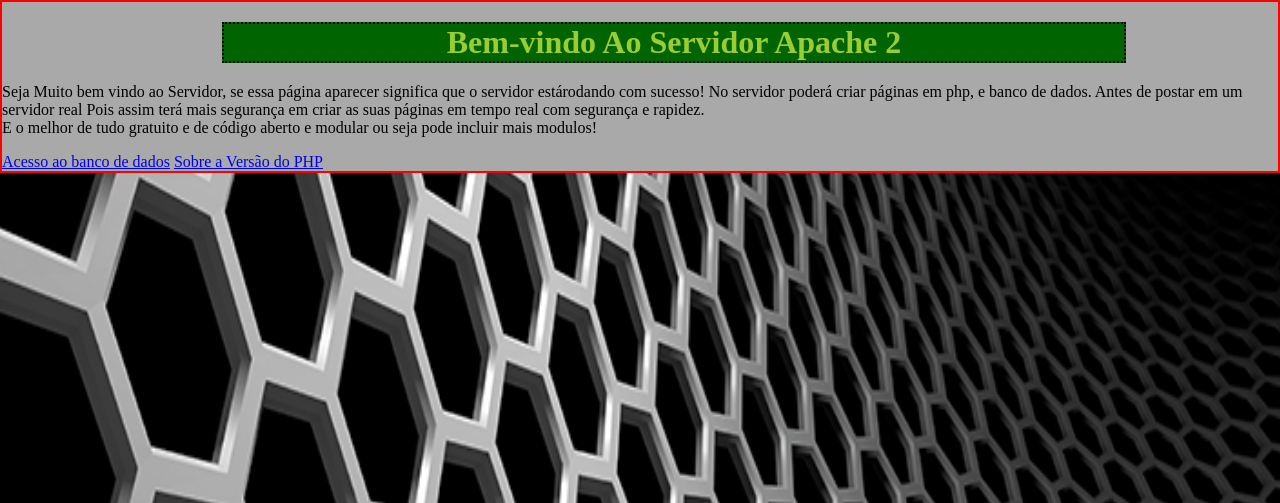
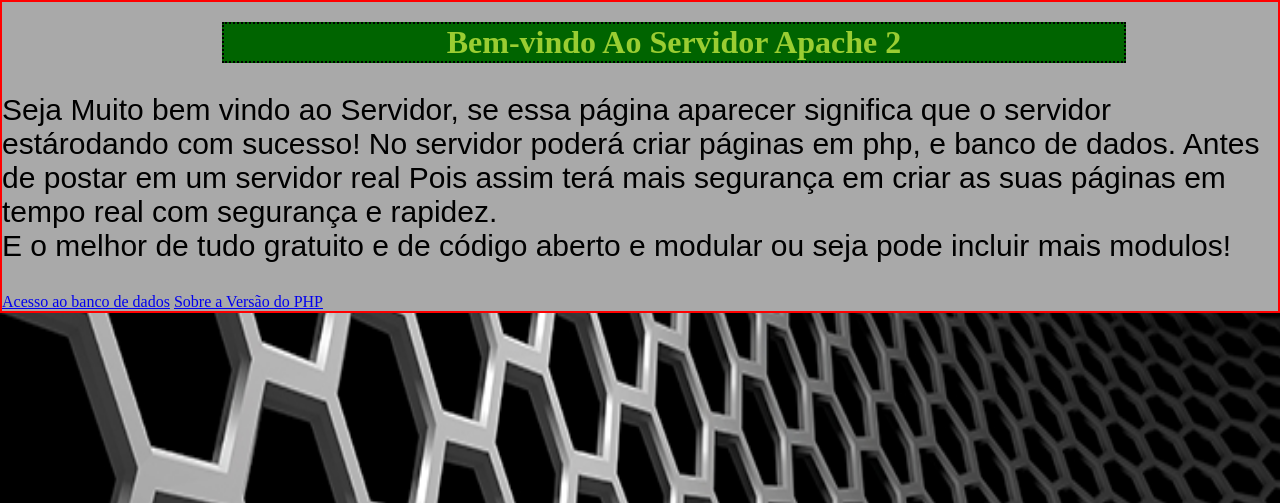
Before and after one commit to brpgit2023/www, a PHP site: page / in a window 1280 px wide. Shown: the top 503 px of the page. Run offline with PHP 8.4, Linux system fonts and the light colour scheme.

Commit message:
Configurando o texto

```diff
--- a/main.css
+++ b/main.css
@@ -52,3 +52,11 @@
     position: relative;
     left: 200px;
 }
+
+/* Configurando a aparencia do texto */
+
+#modulo_texto
+{
+    font-family: Arial, Helvetica, sans-serif;
+    font-size: 30px;
+}
```
